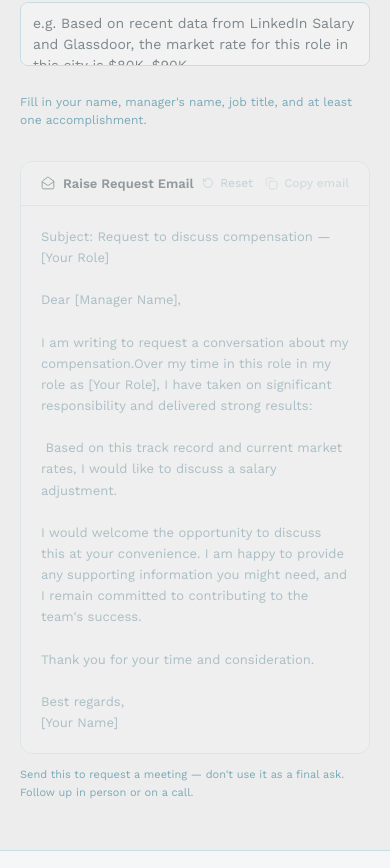
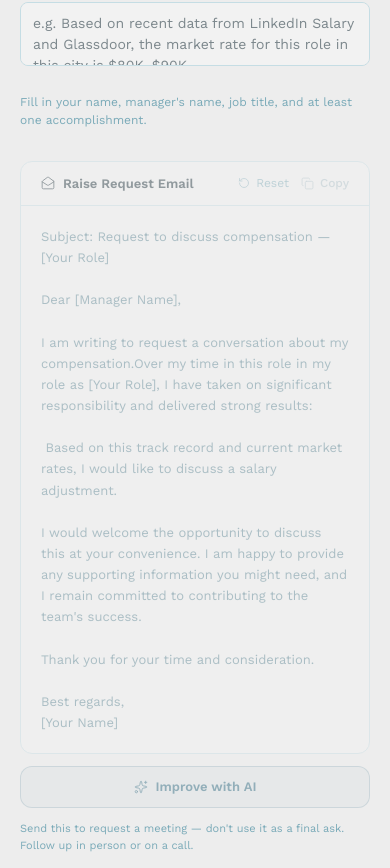
Before and after one commit to Nareshmeetei/saveyojob, a Next.js app in the folder Saveyojob/saveyojob-com/: page /tools/raise-email in a window 390 px wide. Shown: the part 1316-2184 px from the top of the page. Built offline with nearby package versions, Linux system fonts and the light colour scheme; no server answers.

Commit message:
Wire Gemini AI to Raise Email tool — Improve with AI button + template/AI toggle

```diff
--- a/Saveyojob/saveyojob-com/src/app/tools/raise-email/RaiseEmailClient.tsx
+++ b/Saveyojob/saveyojob-com/src/app/tools/raise-email/RaiseEmailClient.tsx
@@ -1,6 +1,6 @@
 'use client';
 import { useState } from 'react';
-import { Copy, Check, MailOpen, RotateCcw } from 'lucide-react';
+import { Copy, Check, MailOpen, RotateCcw, Sparkles, Loader2 } from 'lucide-react';
 
 interface Fields {
   yourName: string;
@@ -75,20 +75,71 @@ function isComplete(f: Fields): boolean {
 }
 
 export default function RaiseEmailClient() {
-  const [fields, setFields] = useState<Fields>(EMPTY);
-  const [copied, setCopied] = useState(false);
+  const [fields,  setFields]  = useState<Fields>(EMPTY);
+  const [copied,  setCopied]  = useState(false);
+  const [aiEmail, setAiEmail] = useState<string | null>(null);
+  const [aiLoading, setAiLoading] = useState(false);
+  const [aiError,   setAiError]   = useState<string | null>(null);
+  const [showAI,  setShowAI]  = useState(false);
 
-  const email = buildEmail(fields);
+  const templateEmail = buildEmail(fields);
+  const displayEmail  = showAI && aiEmail ? aiEmail : templateEmail;
   const ready = isComplete(fields);
 
   function set(key: keyof Fields, value: string) {
     setFields(prev => ({ ...prev, [key]: value }));
+    // Reset AI email when inputs change so it doesn't show stale output
+    setAiEmail(null);
+    setShowAI(false);
   }
 
   async function copy() {
-    await navigator.clipboard.writeText(email);
+    await navigator.clipboard.writeText(displayEmail);
     setCopied(true);
     setTimeout(() => setCopied(false), 2000);
+  }
+
+  async function improveWithAI() {
+    if (!ready) return;
+    setAiLoading(true);
+    setAiError(null);
+
+    const wins = [fields.win1, fields.win2, fields.win3].filter(w => w.trim());
+    const prompt = [
+      'Write a salary raise request email using these details:',
+      '',
+      `Name: ${fields.yourName}`,
+      `Manager: ${fields.managerName}`,
+      `Job title: ${fields.role}`,
+      fields.timeInRole  ? `Time in role: ${fields.timeInRole}`        : null,
+      fields.currentSalary ? `Current salary: ${fields.currentSalary}` : null,
+      fields.targetSalary  ? `Target salary: ${fields.targetSalary}`   : null,
+      '',
+      'Accomplishments:',
+      ...wins.map(w => `- ${w}`),
+      fields.marketNote ? `\nMarket context: ${fields.marketNote}` : null,
+      '',
+      'Requirements: natural and persuasive (not a template), include a subject line, under 200 words, start directly with the email, no clichés.',
+    ].filter(l => l !== null).join('\n');
+
+    try {
+      const res  = await fetch('/api/career-chat', {
+        method:  'POST',
+        headers: { 'Content-Type': 'application/json' },
+        body: JSON.stringify({ messages: [{ role: 'user', content: prompt }] }),
+      });
+      const data = await res.json() as { reply?: string; error?: string };
+      if (!res.ok || data.error) {
+        setAiError(data.error ?? 'Something went wrong. Please try again.');
+      } else {
+        setAiEmail(data.reply ?? null);
+        setShowAI(true);
+      }
+    } catch {
+      setAiError('Connection error. Please try again.');
+    } finally {
+      setAiLoading(false);
+    }
   }
 
   return (
@@ -156,7 +207,27 @@ export default function RaiseEmailClient() {
       </div>
 
       {/* Output */}
-      <div className="lg:sticky lg:top-8">
+      <div className="lg:sticky lg:top-8 space-y-3">
+
+        {/* Version toggle — only shown once AI email exists */}
+        {aiEmail && (
+          <div className="flex items-center gap-1 p-1 bg-surface border border-line rounded-xl">
+            <button
+              onClick={() => setShowAI(false)}
+              className={`flex-1 text-[12px] font-semibold py-1.5 rounded-lg transition-colors ${!showAI ? 'bg-fire text-bg' : 'text-ink-3 hover:text-ink'}`}
+            >
+              Template
+            </button>
+            <button
+              onClick={() => setShowAI(true)}
+              className={`flex-1 flex items-center justify-center gap-1.5 text-[12px] font-semibold py-1.5 rounded-lg transition-colors ${showAI ? 'bg-fire text-bg' : 'text-ink-3 hover:text-ink'}`}
+            >
+              <Sparkles size={11} strokeWidth={1.5} />
+              AI-Written
+            </button>
+          </div>
+        )}
+
         <div className={`bg-surface border border-line rounded-xl overflow-hidden transition-opacity duration-200 ${ready ? 'opacity-100' : 'opacity-40'}`}>
           <div className="flex items-center justify-between px-5 py-3 border-b border-line">
             <div className="flex items-center gap-2 text-[13px] font-semibold text-ink">
@@ -164,7 +235,7 @@ export default function RaiseEmailClient() {
               Raise Request Email
             </div>
             <div className="flex items-center gap-3">
-              <button onClick={() => setFields(EMPTY)}
+              <button onClick={() => { setFields(EMPTY); setAiEmail(null); setShowAI(false); }}
                 className="flex items-center gap-1.5 text-[12px] text-ink-3 hover:text-ink transition-colors">
                 <RotateCcw size={12} strokeWidth={1.5} />
                 Reset
@@ -172,15 +243,30 @@ export default function RaiseEmailClient() {
               <button onClick={copy} disabled={!ready}
                 className="flex items-center gap-1.5 text-[12px] font-medium transition-colors disabled:opacity-30 disabled:cursor-not-allowed text-fire hover:brightness-110">
                 {copied ? <Check size={13} strokeWidth={1.5} /> : <Copy size={13} strokeWidth={1.5} />}
-                {copied ? 'Copied!' : 'Copy email'}
+                {copied ? 'Copied!' : 'Copy'}
               </button>
             </div>
           </div>
-          <pre className="px-5 py-5 text-[13px] leading-relaxed text-ink-2 whitespace-pre-wrap font-[inherit] overflow-auto max-h-[600px]">
-            {email}
+          <pre className="px-5 py-5 text-[13px] leading-relaxed text-ink-2 whitespace-pre-wrap font-[inherit] overflow-auto max-h-[560px]">
+            {displayEmail}
           </pre>
         </div>
-        <p className="text-[11px] text-ink-3 mt-3 leading-relaxed">
+
+        {/* AI improve button */}
+        <button
+          onClick={improveWithAI}
+          disabled={!ready || aiLoading}
+          className="w-full flex items-center justify-center gap-2 py-2.5 bg-fire/[0.07] border border-fire/30 text-fire text-[13px] font-semibold rounded-xl hover:bg-fire/[0.12] transition-colors disabled:opacity-40 disabled:cursor-not-allowed"
+        >
+          {aiLoading
+            ? <><Loader2 size={14} strokeWidth={1.5} className="animate-spin" />Writing AI email...</>
+            : <><Sparkles size={14} strokeWidth={1.5} />{aiEmail ? 'Regenerate AI version' : 'Improve with AI'}</>
+          }
+        </button>
+
+        {aiError && <p className="text-[12px] text-accent">{aiError}</p>}
+
+        <p className="text-[11px] text-ink-3 leading-relaxed">
           Send this to request a meeting — don&apos;t use it as a final ask. Follow up in person or on a call.
         </p>
       </div>
```
